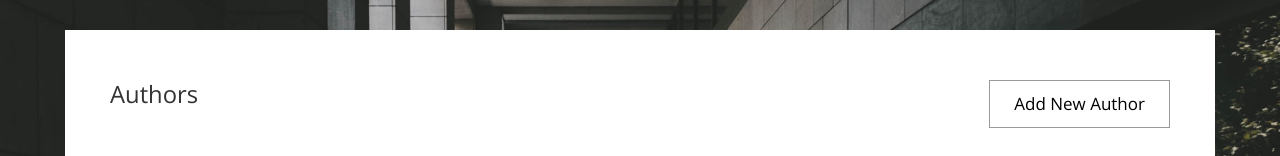
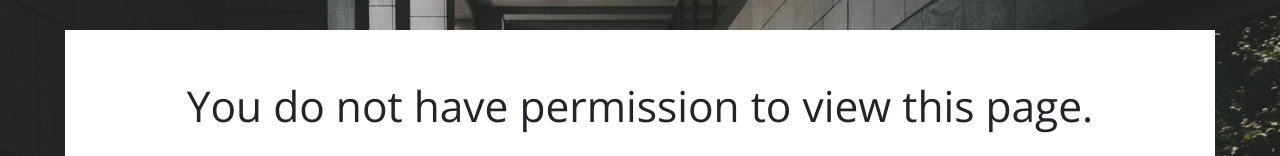
Before and after one commit to SVDotsenko/portfolio-project-4, a Django app: template author/templates/author/index.html in a window 1280 px wide. Shown: the part 120-276 px from the top of the page. Run offline with Django 4.2, Linux system fonts and the light colour scheme; the template is opened without the code that fills it, so the values that code supplies are empty; some libraries are stand-ins or nearby versions.

Commit message:
The Access to author page was restricted. Only user with admin privileges can see content on this page.

```diff
--- a/author/templates/author/index.html
+++ b/author/templates/author/index.html
@@ -4,6 +4,7 @@
     <div class="row tm-content-row tm-mt-big">
         <div class="col-xl-12 col-lg-12 tm-md-12 tm-sm-12 tm-col">
             <div class="bg-white tm-block h-100">
+                {% if user.is_superuser %}
                     <div class="row">
                         <div class="col-4">
                             <h2 class="tm-block-title d-inline-block">Authors</h2>
@@ -52,6 +53,9 @@
                             </tbody>
                         </table>
                     </div>
+                {% else %}
+                    <h1 class="text-center">You do not have permission to view this page.</h1>
+                {% endif %}
             </div>
         </div>
     </div>
```
Lines whose indentation alone changed are shown as unchanged.
